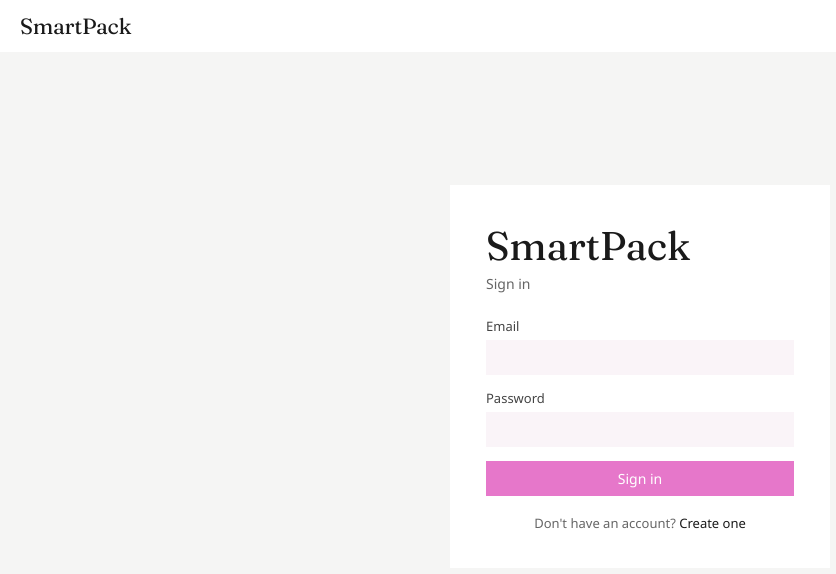
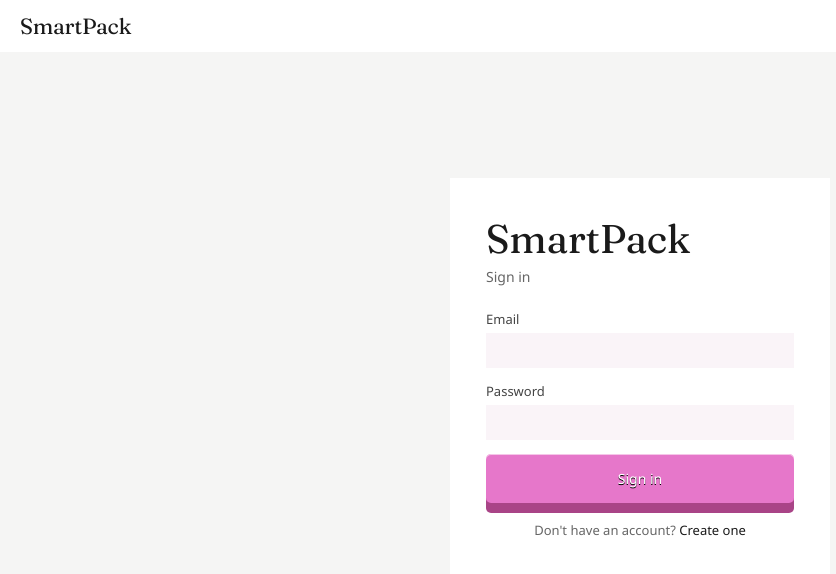
Before and after one commit to stefanyrjunges/smartpacker, a SvelteKit app in the folder frontend/: page /login in a window 1280 px wide. Shown: the top 574 px of the page, without its empty margins (0-836 px from the left). Built offline with nearby package versions, Linux system fonts and the light colour scheme; no server answers; a web font is replaced by a local one.

Commit message:
Customised button

```diff
--- a/frontend/src/app.css
+++ b/frontend/src/app.css
@@ -67,14 +67,49 @@ label {
 	padding: 24px;
 }
 
+/*
+ * 3D Button Effect inspired my Jemware
+ * Source: https://codepen.io/jemware/pen/kPoYbe
+ * Colours and styling adapted
+ */
 .btn-primary {
-	background: #E677CA;
-	color: #fff;
-	font-weight: 500;
+    position: relative;
+    display: inline-block;
+    background: #E677CA;
+    color: #fff;
+    font-weight: 500;
+    text-align: center;
+    text-decoration: none;
+    padding: 15px 40px;
+    border-radius: 5px;
+    text-shadow: 0px 1px 0px #000;
+    box-shadow: inset 0 1px 0 #F5C6E8, 0 10px 0 #A94487;
+    -webkit-tap-highlight-color: transparent;
 }
 
 .btn-primary:hover {
-	background: #E67793;
+	background-color:#A94487;
+	box-shadow: inset 0 1px 0 #F5C6E8, 0 10px 0 #873565;
+
+}
+
+.btn-primary:active {
+    top: 10px;
+    background: #E67793;
+    box-shadow: inset 0 1px 0 #F5C6E8, inset 0 -3px 0 #A94487;
+}
+
+.btn-primary::after {
+    content: "";
+    height: 100%;
+    width: 100%;
+    padding: 4px;
+    position: absolute;
+    bottom: -15px;
+    left: -4px;
+    z-index: -1;
+    background: #52203F;
+    border-radius: 5px;
 }
 
 .btn-secondary {
```
